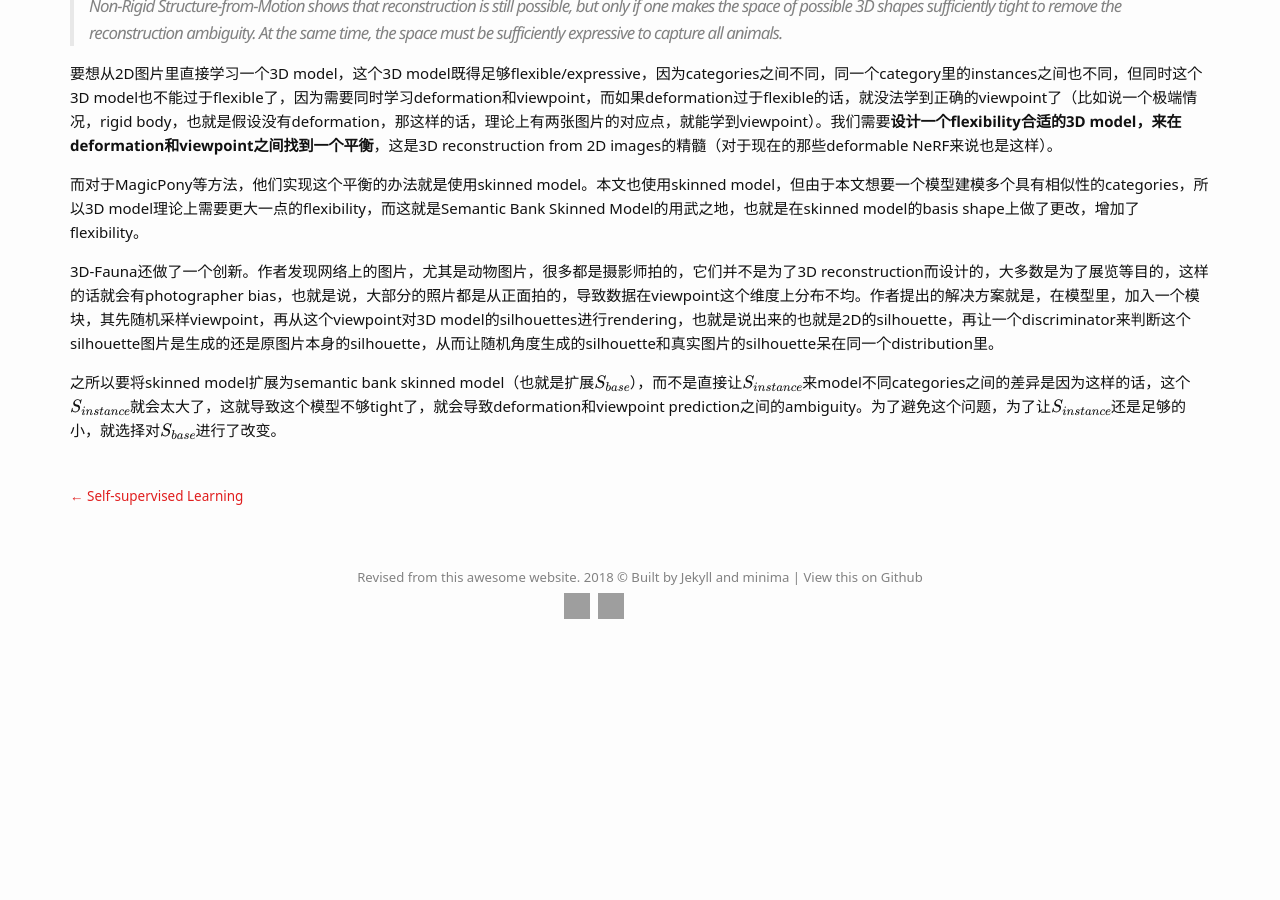
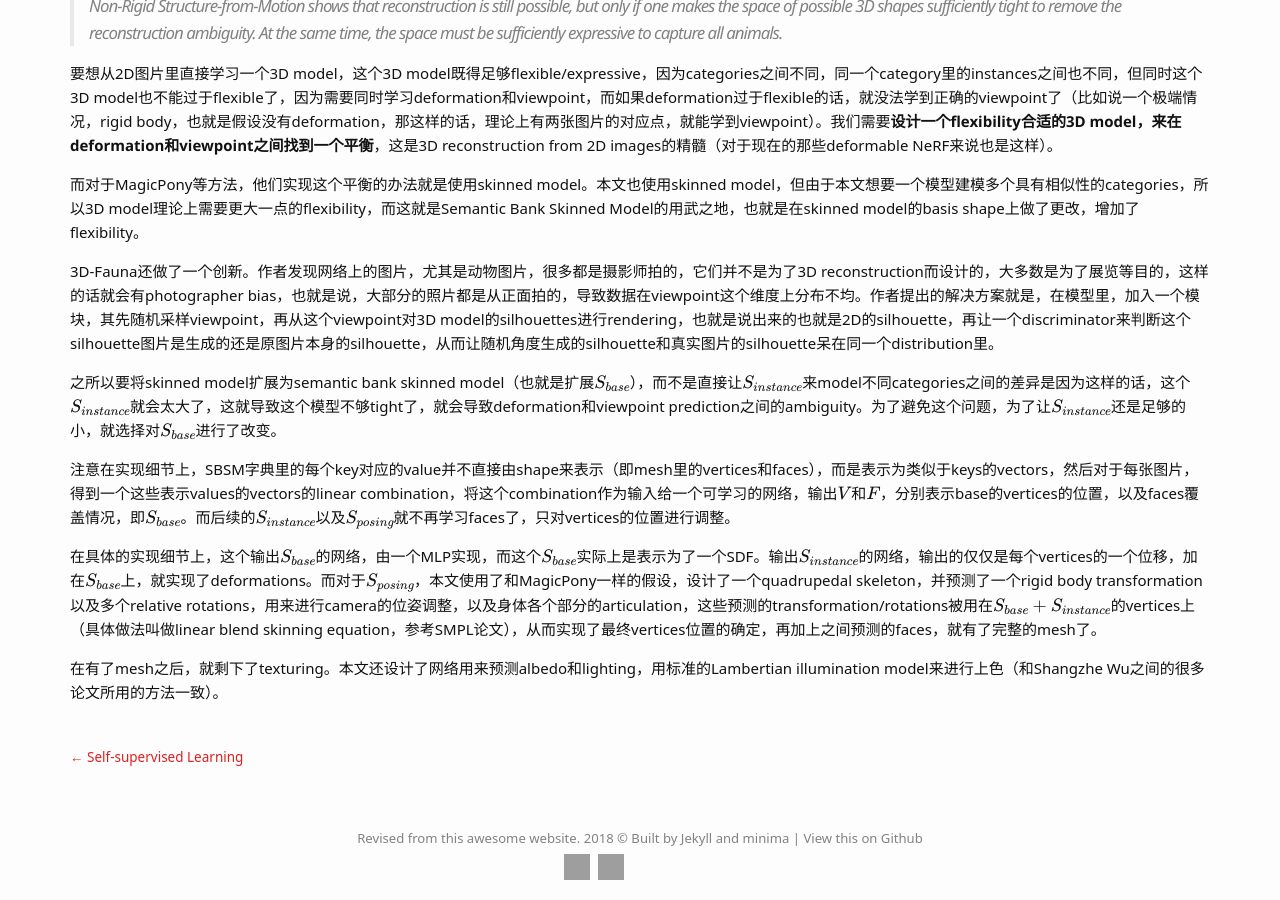
Before and after one commit to Wei-kang-Wang/tech-log, a Jekyll site: the page built from _posts/2024-05-27-3D Reconstruction from Images.md, in a window 1280 px wide and 900 px high, scrolled down 2092 px. Built offline with Jekyll 4.4.1, drawn with Linux system fonts in a browser that asks for light colours; some web fonts are replaced; formulas are drawn with MathJax 3; before the commit the page ends 2731 px from its top, so only the background shows below that; grey boxes are pictures that could not be loaded.

Commit message:
Update 2024-05-27-3D Reconstruction from Images.md

```diff
--- a/_posts/2024-05-27-3D Reconstruction from Images.md
+++ b/_posts/2024-05-27-3D Reconstruction from Images.md
@@ -64,3 +64,9 @@ tags: paper-reading
 3D-Fauna还做了一个创新。作者发现网络上的图片，尤其是动物图片，很多都是摄影师拍的，它们并不是为了3D reconstruction而设计的，大多数是为了展览等目的，这样的话就会有photographer bias，也就是说，大部分的照片都是从正面拍的，导致数据在viewpoint这个维度上分布不均。作者提出的解决方案就是，在模型里，加入一个模块，其先随机采样viewpoint，再从这个viewpoint对3D model的silhouettes进行rendering，也就是说出来的也就是2D的silhouette，再让一个discriminator来判断这个silhouette图片是生成的还是原图片本身的silhouette，从而让随机角度生成的silhouette和真实图片的silhouette呆在同一个distribution里。
 
 之所以要将skinned model扩展为semantic bank skinned model（也就是扩展$$S_{base}$$），而不是直接让$$S_{instance}$$来model不同categories之间的差异是因为这样的话，这个$$S_{instance}$$就会太大了，这就导致这个模型不够tight了，就会导致deformation和viewpoint prediction之间的ambiguity。为了避免这个问题，为了让$$S_{instance}$$还是足够的小，就选择对$$S_{base}$$进行了改变。
+
+注意在实现细节上，SBSM字典里的每个key对应的value并不直接由shape来表示（即mesh里的vertices和faces），而是表示为类似于keys的vectors，然后对于每张图片，得到一个这些表示values的vectors的linear combination，将这个combination作为输入给一个可学习的网络，输出$$V$$和$$F$$，分别表示base的vertices的位置，以及faces覆盖情况，即$$S_{base}$$。而后续的$$S_{instance}$$以及$$S_{posing}$$就不再学习faces了，只对vertices的位置进行调整。
+
+在具体的实现细节上，这个输出$$S_{base}$$的网络，由一个MLP实现，而这个$$S_{base}$$实际上是表示为了一个SDF。输出$$S_{instance}$$的网络，输出的仅仅是每个vertices的一个位移，加在$$S_{base}$$上，就实现了deformations。而对于$$S_{posing}$$，本文使用了和MagicPony一样的假设，设计了一个quadrupedal skeleton，并预测了一个rigid body transformation以及多个relative rotations，用来进行camera的位姿调整，以及身体各个部分的articulation，这些预测的transformation/rotations被用在$$S_{base}+S_{instance}$$的vertices上（具体做法叫做linear blend skinning equation，参考SMPL论文），从而实现了最终vertices位置的确定，再加上之间预测的faces，就有了完整的mesh了。
+
+在有了mesh之后，就剩下了texturing。本文还设计了网络用来预测albedo和lighting，用标准的Lambertian illumination model来进行上色（和Shangzhe Wu之间的很多论文所用的方法一致）。
```
